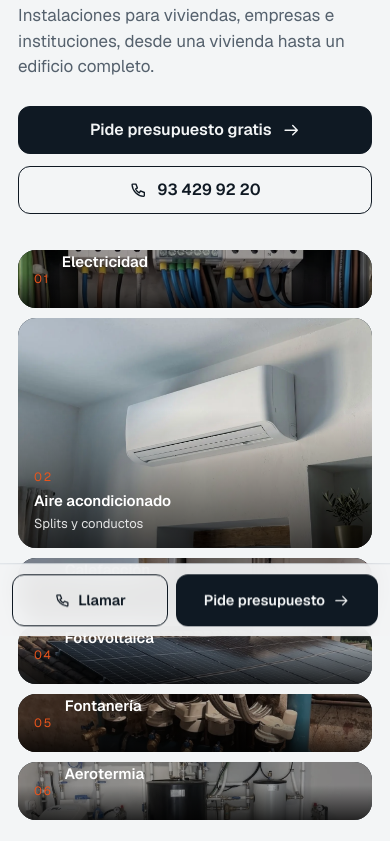
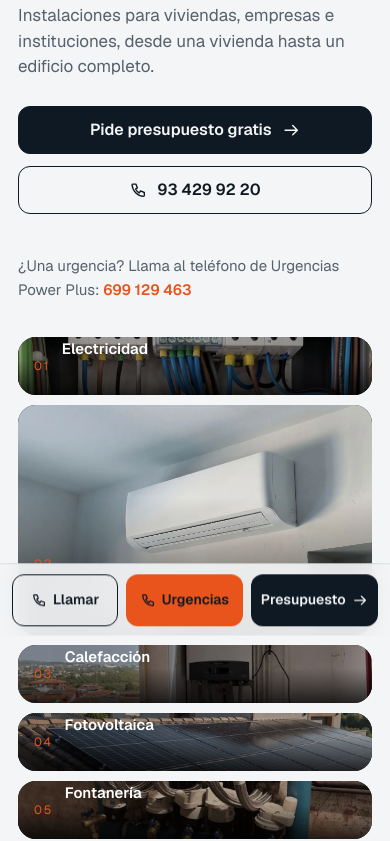
Before and after one commit to BlazyIG/powerplus-web, a plain HTML site: page index.html in a window 390 px wide. Shown: the part 288-1129 px from the top of the page. Drawn offline with Linux system fonts and the light colour scheme.

Commit message:
Teléfono de Urgencias Power Plus (699 129 463) en cabecera, portada, contacto, pie y barra móvil

```diff
--- a/index.html
+++ b/index.html
@@ -29,6 +29,7 @@
  "logo": "https://powerplus-web.vercel.app/logo.png",
  "image": "https://powerplus-web.vercel.app/og-image.jpg",
  "telephone": "+34934299220",
+ "contactPoint": [{"@type": "ContactPoint", "telephone": "+34699129463", "contactType": "emergency", "name": "Urgencias Power Plus", "availableLanguage": ["es", "ca"]}],
  "openingHoursSpecification": [{"@type": "OpeningHoursSpecification", "dayOfWeek": ["Monday","Tuesday","Wednesday","Thursday","Friday"], "opens": "09:00", "closes": "16:00"}],
  "email": "powerplusinstalacions@gmail.com",
  "address": {
@@ -191,6 +192,11 @@ nav.links a:hover::after{transform:scaleX(1);transform-origin:left}
 .top .btn{padding:11px 16px;font-size:15px}
 @media (max-width:1060px){nav.links{display:none}}
 @media (max-width:620px){.tel{display:none}}
+.tel.urg{color:var(--orange)}
+.urg-line{margin:14px 0 0;font-size:15px;color:var(--muted)}
+.urg-line a{color:var(--orange);font-weight:700;text-decoration:none;white-space:nowrap}
+.urg-line a:hover{text-decoration:underline}
+@media (max-width:760px){.top-r .tel:not(.urg){display:none}}
 
 
 .pan{display:flex;gap:10px;height:clamp(300px,34vw,440px);margin-top:clamp(28px,4vw,52px)}
@@ -518,7 +524,7 @@ footer.main{background:var(--band);color:var(--on-band);padding-block:80px 40px;
   footer.main{padding-block:56px 32px}
   .foot-big{font-size:clamp(32px,9.6vw,44px)}
   .foot-cta .btn{width:100%}
-  .mbar{display:grid;grid-template-columns:1fr 1.3fr;gap:8px;position:fixed;left:0;right:0;bottom:0;z-index:55;
+  .mbar{display:grid;grid-template-columns:1fr 1.1fr 1.2fr;gap:8px;position:fixed;left:0;right:0;bottom:0;z-index:55;
     padding:10px max(12px, env(safe-area-inset-right,0px)) calc(10px + env(safe-area-inset-bottom,0px)) max(12px, env(safe-area-inset-left,0px));
     background:color-mix(in srgb,var(--bg) 92%,transparent);backdrop-filter:blur(12px);-webkit-backdrop-filter:blur(12px);border-top:1px solid var(--line);
     transform:translateY(110%);transition:transform .4s var(--ease)}
@@ -526,6 +532,8 @@ footer.main{background:var(--band);color:var(--on-band);padding-block:80px 40px;
   .mbar a{display:flex;align-items:center;justify-content:center;gap:8px;height:52px;border-radius:12px;font-weight:600;font-size:14.5px;text-decoration:none;white-space:nowrap}
   .mbar .call{border:1.5px solid var(--ink);color:var(--ink)}
   .mbar .quote{background:var(--ink);color:var(--bg)}
+  .mbar .urg{background:var(--orange);color:#0f1923}
+  .mbar a{font-size:14px;gap:6px}
 }
 </style>
 
@@ -553,6 +561,7 @@ footer.main{background:var(--band);color:var(--on-band);padding-block:80px 40px;
     </nav>
     <div class="top-r">
       <a class="tel" href="tel:+34934299220"><svg class="ic"><use href="#i-phone"/></svg>93 429 92 20</a>
+      <a class="tel urg" href="tel:+34699129463" aria-label="Urgencias Power Plus: 699 129 463"><svg class="ic"><use href="#i-phone"/></svg>Urgencias 699 129 463</a>
       <a class="btn" href="#contacto">Pide presupuesto <svg class="ic"><use href="#i-arrow"/></svg></a>
     </div>
   </div>
@@ -570,6 +579,7 @@ footer.main{background:var(--band);color:var(--on-band);padding-block:80px 40px;
             <a class="btn" href="#contacto">Pide presupuesto gratis <svg class="ic"><use href="#i-arrow"/></svg></a>
             <a class="btn btn-ghost" href="tel:+34934299220"><svg class="ic"><use href="#i-phone"/></svg>93 429 92 20</a>
           </div>
+          <p class="urg-line">¿Una urgencia? Llama al teléfono de Urgencias Power Plus: <a href="tel:+34699129463">699 129 463</a></p>
         </div>
       </div>
       <div class="pan" id="pan">
@@ -736,6 +746,7 @@ footer.main{background:var(--band);color:var(--on-band);padding-block:80px 40px;
         <p class="muted">Te enviamos el presupuesto en 24–72 h. Cobertura en toda Cataluña; si tu proyecto está fuera, consúltanos, también nos desplazamos.</p>
         <div class="direct">
           <div><span class="k">Teléfono</span><span class="v">93 429 92 20</span></div>
+          <div><span class="k">Urgencias Power Plus</span><span class="v"><a href="tel:+34699129463" style="color:var(--orange);text-decoration:none">699 129 463</a></span></div>
           <div><span class="k">Email</span><span class="v">powerplusinstalacions@gmail.com</span></div>
           <div><span class="k">Horario</span><span class="v">Lunes a viernes · 9:00–16:00</span></div>
           <div><span class="k">Zona</span><span class="v">Toda Cataluña</span></div>
@@ -918,7 +929,7 @@ footer.main{background:var(--band);color:var(--on-band);padding-block:80px 40px;
 </article>
 </main>
 
-<nav class="mbar" id="mbar" aria-label="Acciones rápidas"><a class="call" href="tel:+34934299220"><svg class="ic"><use href="#i-phone"/></svg>Llamar</a><a class="quote" href="#contacto">Pide presupuesto <svg class="ic"><use href="#i-arrow"/></svg></a></nav>
+<nav class="mbar" id="mbar" aria-label="Acciones rápidas"><a class="call" href="tel:+34934299220"><svg class="ic"><use href="#i-phone"/></svg>Llamar</a><a class="urg" href="tel:+34699129463" aria-label="Urgencias Power Plus: 699 129 463"><svg class="ic"><use href="#i-phone"/></svg>Urgencias</a><a class="quote" href="#contacto">Presupuesto <svg class="ic"><use href="#i-arrow"/></svg></a></nav>
 <footer class="main">
   <div class="wrap">
     <div class="foot-cta">
@@ -928,7 +939,7 @@ footer.main{background:var(--band);color:var(--on-band);padding-block:80px 40px;
     <div class="foot-grid">
       <div><span class="foot-logo"><img decoding="async" src="img/power-plus-instal-lacions-s.webp" alt="Power Plus Instal·lacions S.L." loading="lazy"></span><p style="color:var(--band-muted);max-width:40ch">Instalaciones para hogares, empresas y grandes proyectos en toda Cataluña.</p></div>
       <div><h4>Navegación</h4><a href="#servicios">Servicios</a><a href="#trabajos">Trabajos</a><a href="#nosotros">Quiénes somos</a><a href="#contacto">Contacto</a></div>
-      <div><h4>Contacto</h4><p>Carrer del Brasil, 17<br>08740 Sant Andreu de la Barca</p><p>93 429 92 20</p><p>powerplusinstalacions@gmail.com</p><p>L–V · 9:00–16:00</p></div>
+      <div><h4>Contacto</h4><p>Carrer del Brasil, 17<br>08740 Sant Andreu de la Barca</p><p>93 429 92 20</p><p><a href="tel:+34699129463" style="color:var(--orange);text-decoration:none;font-weight:600">Urgencias: 699 129 463</a></p><p>powerplusinstalacions@gmail.com</p><p>L–V · 9:00–16:00</p></div>
     </div>
     <div class="legal" id="legal">
       <details><summary>Aviso legal</summary><div class="body">
```
